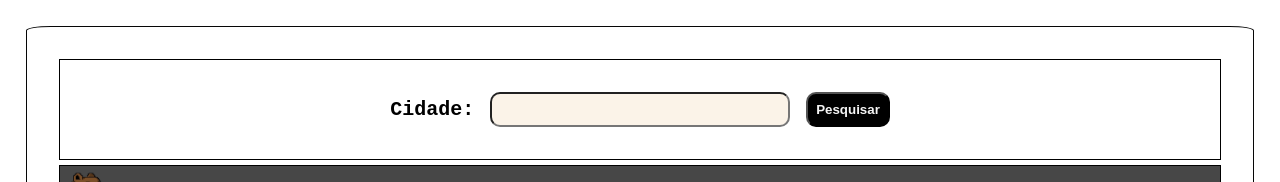
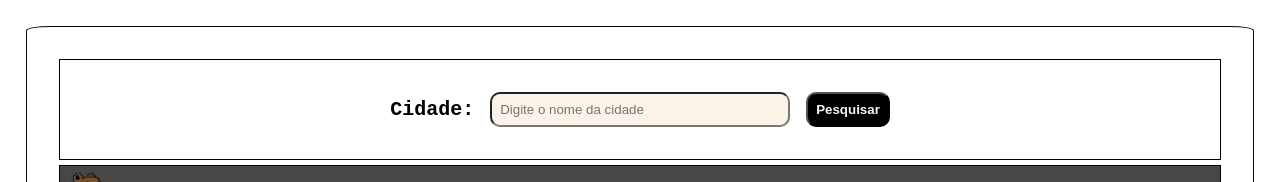
Before and after one commit to rafaelvassis/clima-agora, a React (Vite) app: page / in a window 1280 px wide. Shown: the top 182 px of the page. Built offline with nearby package versions, Linux system fonts and the light colour scheme.

Commit message:
adiciona placeholder ao input de pesquisa

```diff
--- a/src/components/SearchBar/SearchBar.tsx
+++ b/src/components/SearchBar/SearchBar.tsx
@@ -4,7 +4,7 @@ export function SearchBar() {
   return (
     <div className="search_container">
       <label htmlFor="search_input">Cidade: </label>
-      <input type="text" id="search_input" name="search_query"/>
+      <input type="text" id="search_input" name="search_query" placeholder="Digite o nome da cidade"/>
       <button>Pesquisar</button>
     </div>
   );
```
